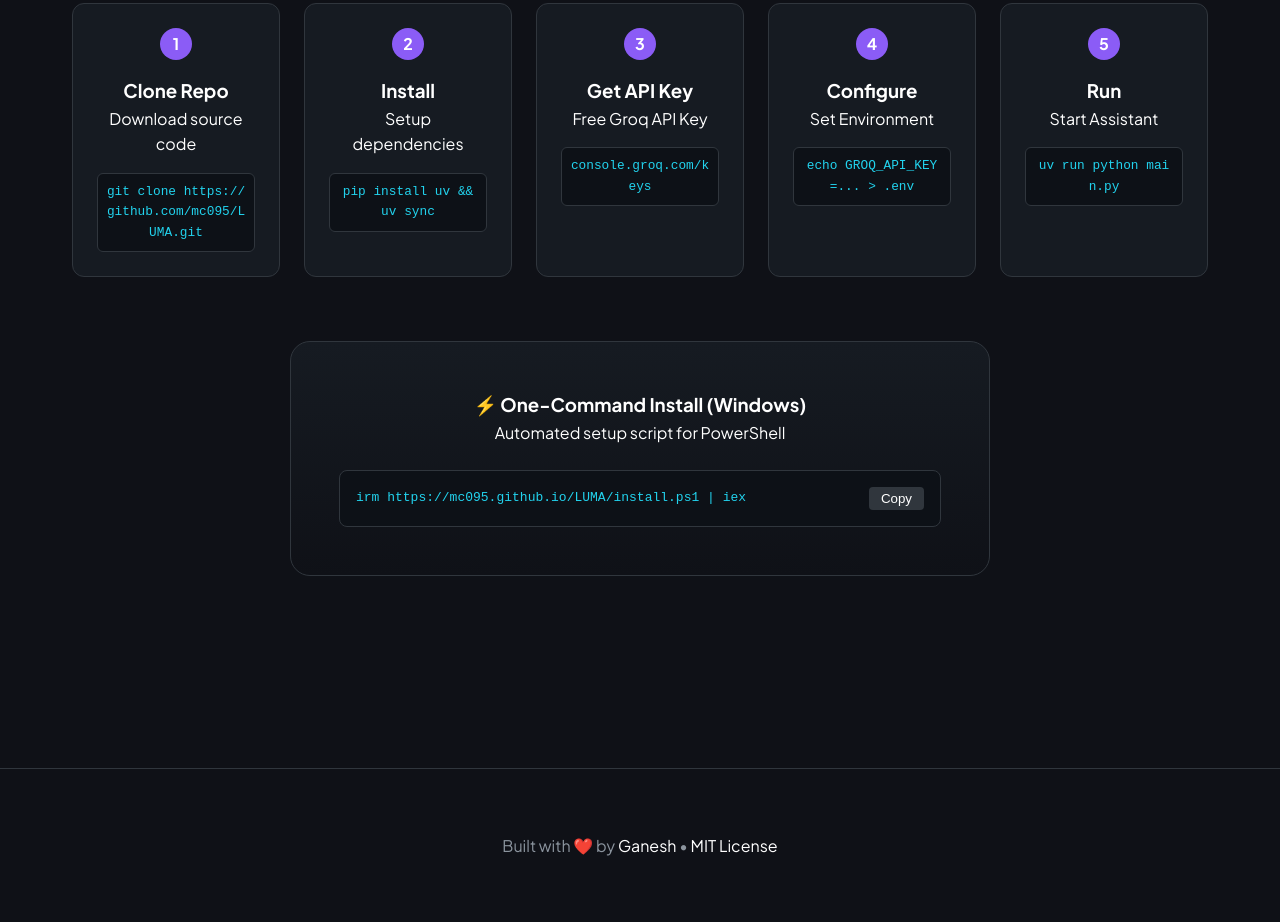
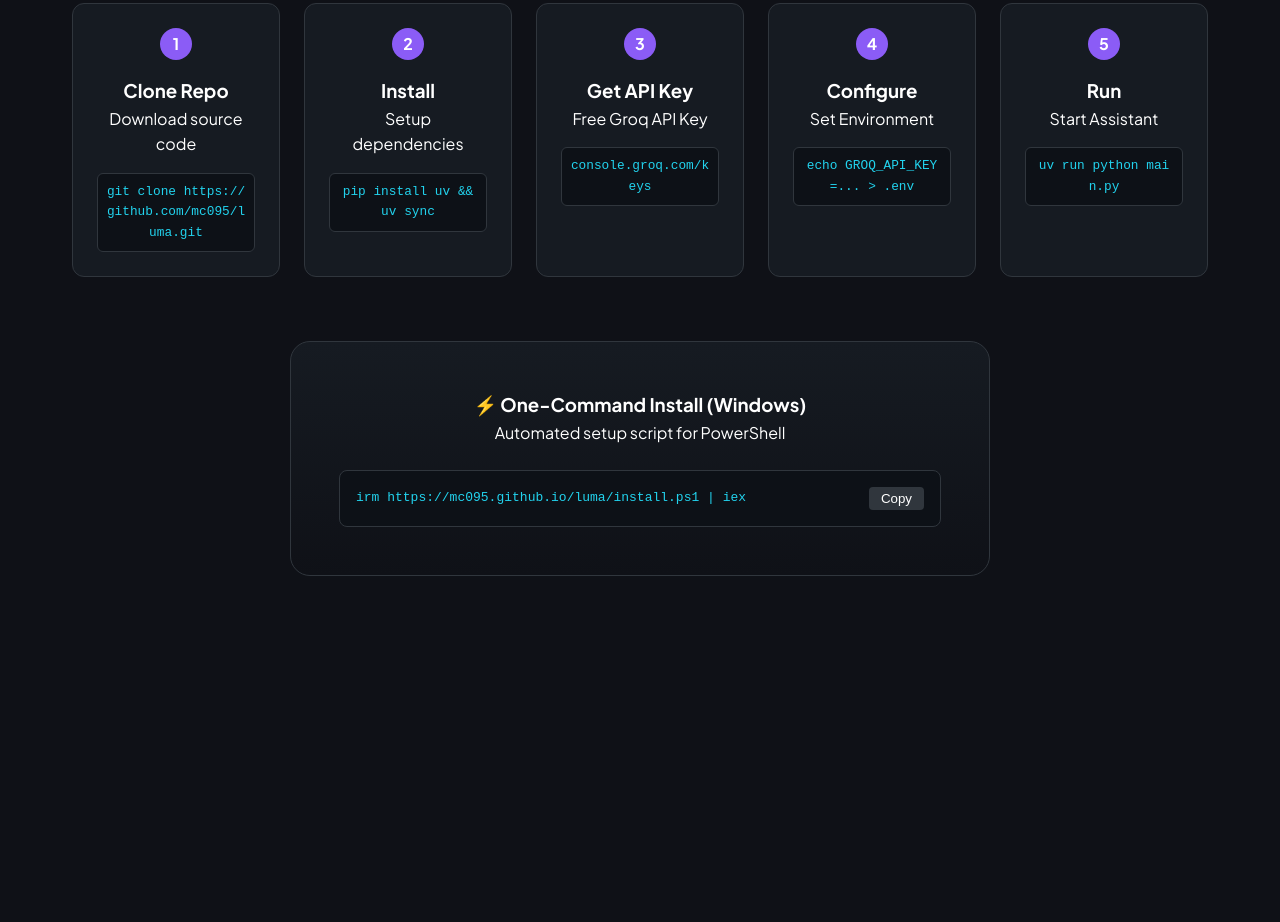
Before and after one commit to mc095/LUMA, a plain HTML site: page docs/index.html in a window 1280 px wide. Shown: the part 2303-3225 px from the top of the page. After the commit the page ends 3007 px from the top, so only its background shows below. Drawn offline with Linux system fonts and the light colour scheme.

Commit message:
url-fixes

```diff
--- a/docs/index.html
+++ b/docs/index.html
@@ -393,7 +393,7 @@
                 <div class="step-num">1</div>
                 <h3>Clone Repo</h3>
                 <p>Download source code</p>
-                <code>git clone https://github.com/mc095/LUMA.git</code>
+                <code>git clone https://github.com/mc095/luma.git</code>
             </div>
             <div class="step-card">
                 <div class="step-num">2</div>
@@ -425,18 +425,13 @@
             <h3>⚡ One-Command Install (Windows)</h3>
             <p>Automated setup script for PowerShell</p>
             <div class="code-container">
-                <code style="color: var(--accent);">irm https://mc095.github.io/LUMA/install.ps1 | iex</code>
+                <code style="color: var(--accent);">irm https://mc095.github.io/luma/install.ps1 | iex</code>
                 <button class="copy-btn"
-                    onclick="navigator.clipboard.writeText('irm https://mc095.github.io/LUMA/install.ps1 | iex')">Copy</button>
+                    onclick="navigator.clipboard.writeText('irm https://mc095.github.io/luma/install.ps1 | iex')">Copy</button>
             </div>
         </div>
     </section>
 
-    <footer>
-        <p>Built with ❤️ by <a href="https://github.com/mc095">Ganesh</a> • <a
-                href="https://github.com/mc095/LUMA/blob/main/LICENSE">MIT License</a></p>
-    </footer>
-
 </body>
 
 </html>
```
Also changed, not shown: 1 other file.
